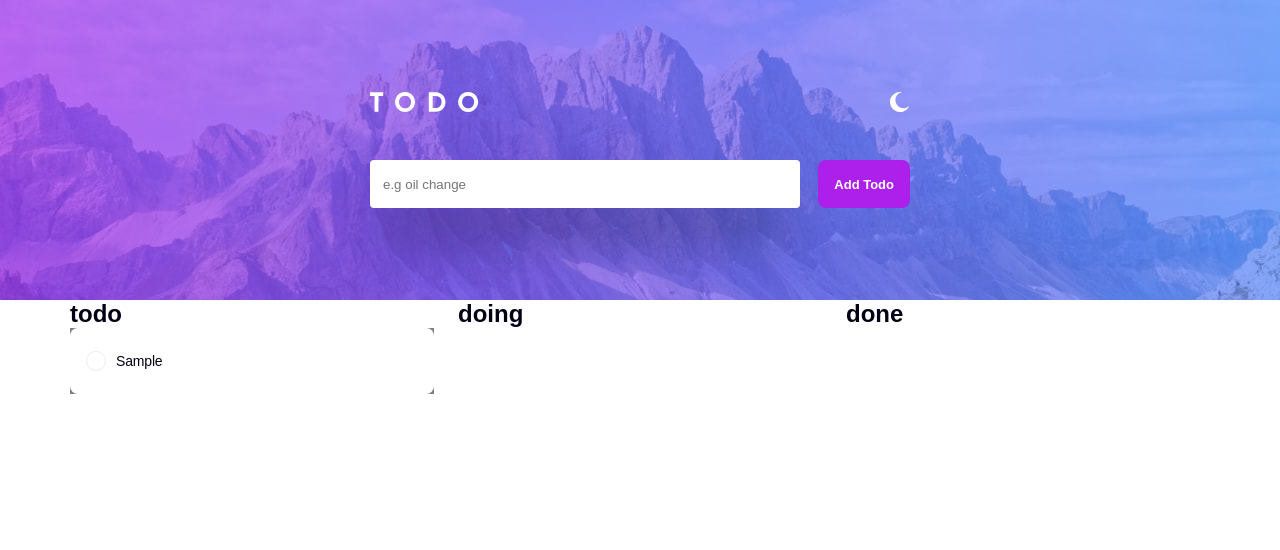
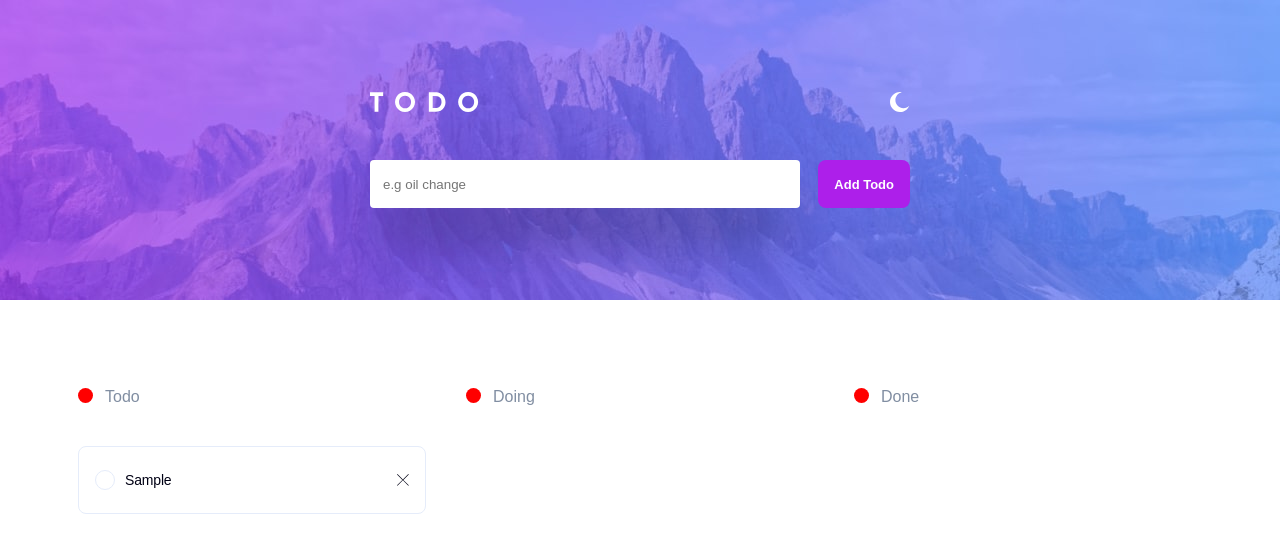
Before and after one commit to ADamian17/adm-todo-app, a React (Vite) app: page / in a window 1280 px wide. Both pictures are taken after typing "Sample" into the empty fields and a click on the input "add todo". Shown: the top 550 px of the page. Built offline with nearby package versions, Linux system fonts and the light colour scheme.

Commit message:
added delete remove todo

```diff
--- a/src/components/Column/Column.module.scss
+++ b/src/components/Column/Column.module.scss
@@ -1,4 +1,35 @@
-.todos {
+.column {
   display: grid;
-  row-gap: 1.8rem;
+  grid-auto-rows: max-content;
+  row-gap: 2.4rem;
+
+  .headline,
+  .todos {
+    padding: 0.8rem;
+  }
+
+  .headline {
+    text-transform: capitalize;
+    color: var(--medium-grey);
+    display: flex;
+    column-gap: 1.2rem;
+
+    &::before {
+      content: "";
+      background-color: red;
+      border-radius: 100%;
+      width: 1.5rem;
+      height: 1.5rem;
+    }
+  }
+
+  .todos {
+    display: grid;
+    row-gap: 1.8rem;
+    border-radius: 0.8rem;
+
+    &.isDraggingOver {
+      background-color: rgba(111, 110, 110, 0.598);
+    }
+  }
 }
--- a/src/components/Column/index.tsx
+++ b/src/components/Column/index.tsx
@@ -8,27 +8,31 @@ import styles from "./Column.module.scss";
 
 type ColumnType = {
   headline: string
+  columnAccentColor: string
 };
 
-const Column: React.FC<ColumnType> = ({ headline }) => {
+/* LINK https://github.com/atlassian/react-beautiful-dnd/blob/master/docs/api/droppable.md */
+
+const Column: React.FC<ColumnType> = ({ headline, columnAccentColor }) => {
   const { getColumn } = useTodoListsStore()
   const columnData = getColumn(headline.toLowerCase())
+
+  const componentStyles = { ["--column-accent-color"]: columnAccentColor } as React.CSSProperties
 
   const todosList = columnData && columnData.map((todo, idx) => (
     <Todo key={todo.id} {...todo} idx={idx} />
   ));
 
   return (
-    <div>
-      <h2>{headline}</h2>
+    <section className={styles.column} style={componentStyles}>
+      <p className={styles.headline}>{headline}</p>
 
       <Droppable droppableId={headline.toLowerCase()}>
         {(provided, snapshot) => (
           <ul
             {...provided.droppableProps}
-            className={styles.todos}
+            className={`${styles.todos} ${snapshot.isDraggingOver && styles.isDraggingOver}`}
             ref={provided.innerRef}
-            style={{ backgroundColor: snapshot.isDraggingOver ? 'blue' : 'grey' }}
           >
 
             {todosList}
@@ -37,7 +41,7 @@ const Column: React.FC<ColumnType> = ({ headline }) => {
           </ul>
         )}
       </Droppable>
-    </div>
+    </section>
   )
 };
 
--- a/src/components/Todo/Todo.module.scss
+++ b/src/components/Todo/Todo.module.scss
@@ -1,14 +1,12 @@
-@use '../../styles/colors' as *;
-
 .card {
+  align-items: center;
+  background-color: var(--accent-bg);
+  border-radius: 0.8rem;
   display: flex;
   gap: 1rem;
-  align-items: center;
-  background-color: #f9f9f9;
   padding: 2.3rem 1.6rem;
-  border-radius: 0.8rem;
-  background-color: var(--accent-bg);
   text-transform: capitalize;
+  border: 1px solid var(--line-accent);
 
   .checkedIcon {
     background-color: var(--accent-bg);
@@ -44,4 +42,15 @@
       opacity: 0.5;
     }
   }
+
+  .crossIcon {
+    margin-left: auto;
+    width: 1.2rem;
+    height: 1.2rem;
+    fill: currentColor;
+
+    &:hover {
+      cursor: pointer;
+    }
+  }
 }
--- a/src/components/Todo/index.tsx
+++ b/src/components/Todo/index.tsx
@@ -5,11 +5,17 @@ import Fireworks from "react-canvas-confetti/dist/presets/fireworks"
 import { TodoType } from "../../types";
 
 import styles from "./Todo.module.scss";
+import { useTodoListsStore } from "../../state/useColumnStore";
 
 /* LINK https://github.com/atlassian/react-beautiful-dnd/blob/master/docs/api/draggable.md */
 
 const Todo: React.FC<TodoType & { idx: number }> = ({ id, title, status, idx }) => {
+  const { removeTodo } = useTodoListsStore(state => state)
   const isDone = status === "done";
+
+  const handleDelete = () => {
+    removeTodo(status, idx)
+  }
 
   return (
     <Draggable key={id} draggableId={id.toString()} index={idx}>
@@ -28,6 +34,10 @@ const Todo: React.FC<TodoType & { idx: number }> = ({ id, title, status, idx })
           </div>
 
           <p className={`${styles.title} ${isDone && styles.lineThrough}`}>{title}</p>
+
+          <svg className={styles.crossIcon} onClick={handleDelete}>
+            <use href="/icons/main-icons.svg#cross"></use>
+          </svg>
         </li>
       )}
     </Draggable>
--- a/src/containers/TodosContainer/TodosContainer.module.scss
+++ b/src/containers/TodosContainer/TodosContainer.module.scss
@@ -4,10 +4,14 @@
   display: grid;
   gap: 2.4rem;
   max-width: 114rem;
-  margin: 0 2.4rem;
+  padding: 4rem 2.4rem;
 
   @include media-query("lg"){
     margin: 0 auto;
     grid-template-columns: repeat(3, 1fr);
   }
+
+  @include media-query("xl") {
+    padding: 8rem 0;
+  }
 }
--- a/src/containers/TodosContainer/index.tsx
+++ b/src/containers/TodosContainer/index.tsx
@@ -4,6 +4,8 @@ import { useTodoListsStore } from '../../state/useColumnStore';
 import Column from '../../components/Column';
 
 import styles from "./TodosContainer.module.scss";
+
+/* LINK https://github.com/atlassian/react-beautiful-dnd/blob/master/docs/api/drag-drop-context.md */
 
 const TodosContainer = () => {
   const { getColumns, updateColumnOnDrag } = useTodoListsStore()
--- a/src/state/useColumnStore.ts
+++ b/src/state/useColumnStore.ts
@@ -33,6 +33,18 @@ export const useTodoListsStore = create(
 
         return columns[target];
       },
+      removeTodo: (column, idx) => {
+        const { columns } = get();
+        const prevTodos = columns[column];
+        const tempTodos = prevTodos.filter((_, index) => index !== idx);
+
+        const updatedTodos = {
+          ...columns,
+          [column]: tempTodos,
+        };
+
+        set({ columns: updatedTodos });
+      },
       updateColumnOnDrag: (result) => {
         const { columns } = get();
         const updatedColumns = setUpdatedColumns({ result, columns });
--- a/src/styles/global.scss
+++ b/src/styles/global.scss
@@ -2,7 +2,7 @@
 
 :root {
   --black: hsl(237, 100%, 4%);
-  --white: hsl(0, 0%, 100%);
+  --white: rgb(255, 255, 255);
 
   --main-Purple: hsl(242, 48%, 58%);
   --main-purple-hover: hsl(243, 100%, 82%);
@@ -11,7 +11,7 @@
   --medium-grey: hsl(216, 15%, 57%);
 
   --very-dark-grey-dark-bg: hsl(235, 16%, 15%);
-  --light-grey-light-bg: hsl(220, 69%, 97%);
+  --light-grey-light-bg: hsl(218, 73%, 97%);
 
   --lines-dark: hsl(236, 11%, 27%);
   --lines-light: hsl(221, 69%, 94%);
@@ -19,9 +19,11 @@
   --red: hsl(0, 78%, 63%);
   --red-hover: hsl(0, 100%, 80%);
 
-  --todo-done-bg: linear-gradient(135deg,
-        hsl(192, 100%, 67%) 0%,
-        hsl(280, 87%, 65%) 100%);
+  --todo-done-bg: linear-gradient(
+    135deg,
+    hsl(192, 100%, 67%) 0%,
+    hsl(280, 87%, 65%) 100%
+  );
 
   /* Theme */
   --accent-bg: var(--white);
@@ -57,7 +59,7 @@ html.dark {
 
 body {
   color: var(--text-color);
-  font-family: 'Josefin Sans', sans-serif;
+  font-family: "Josefin Sans", sans-serif;
   font-size: 1.6rem;
   min-height: 100vh;
 }
--- a/src/types/index.ts
+++ b/src/types/index.ts
@@ -21,5 +21,6 @@ export type UseColumnStoreActions = {
   addTodo: (todo: TodoType) => void;
   getColumn: (target: string) => TodosType;
   getColumns: () => string[];
+  removeTodo: (column: string, idx: number) => void;
   updateColumnOnDrag: OnDragEndResponder;
 };
```
Also changed, not shown: public/icons/icon-cross.svg (deleted), public/icons/main-icons.svg.
